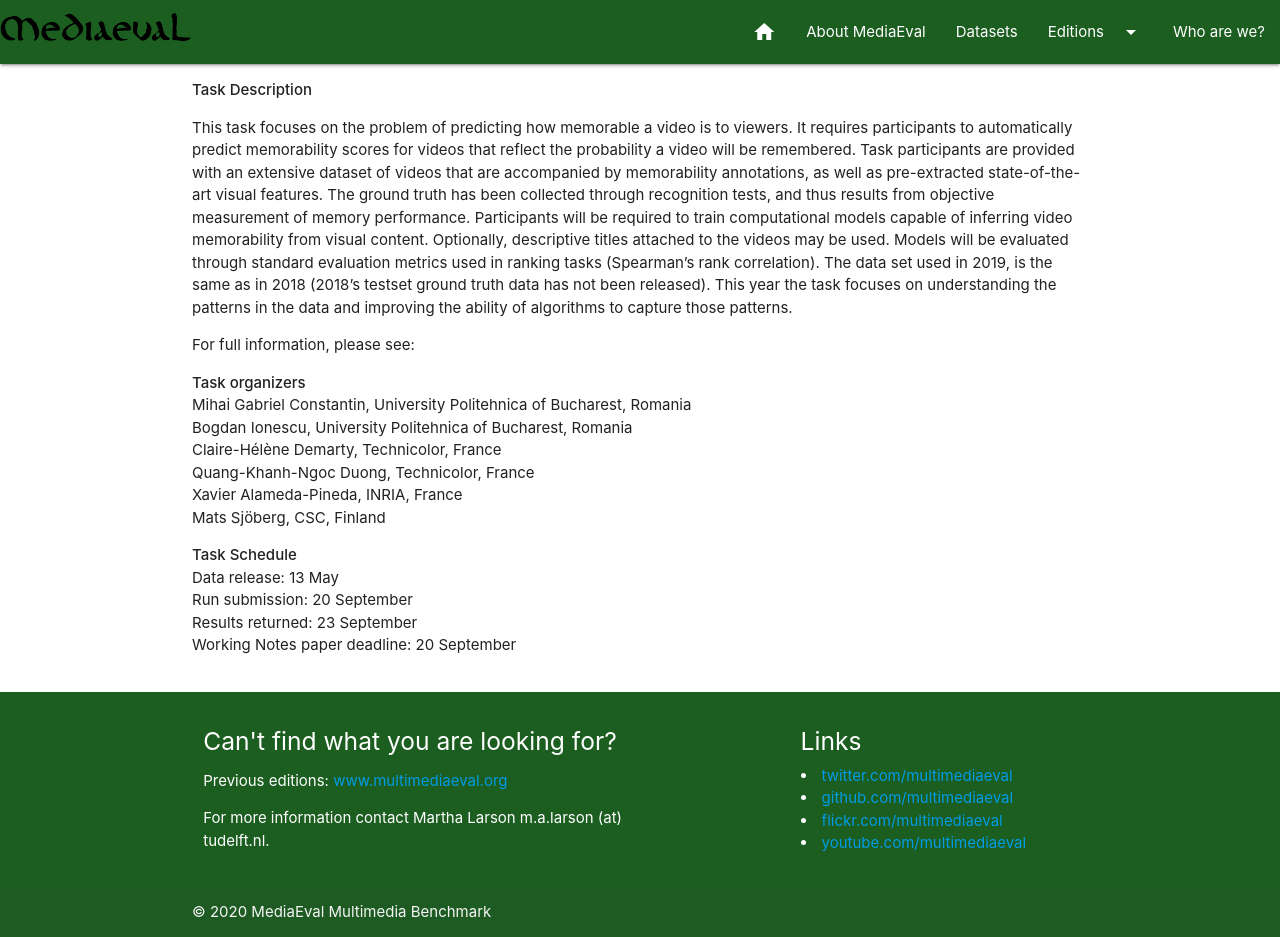
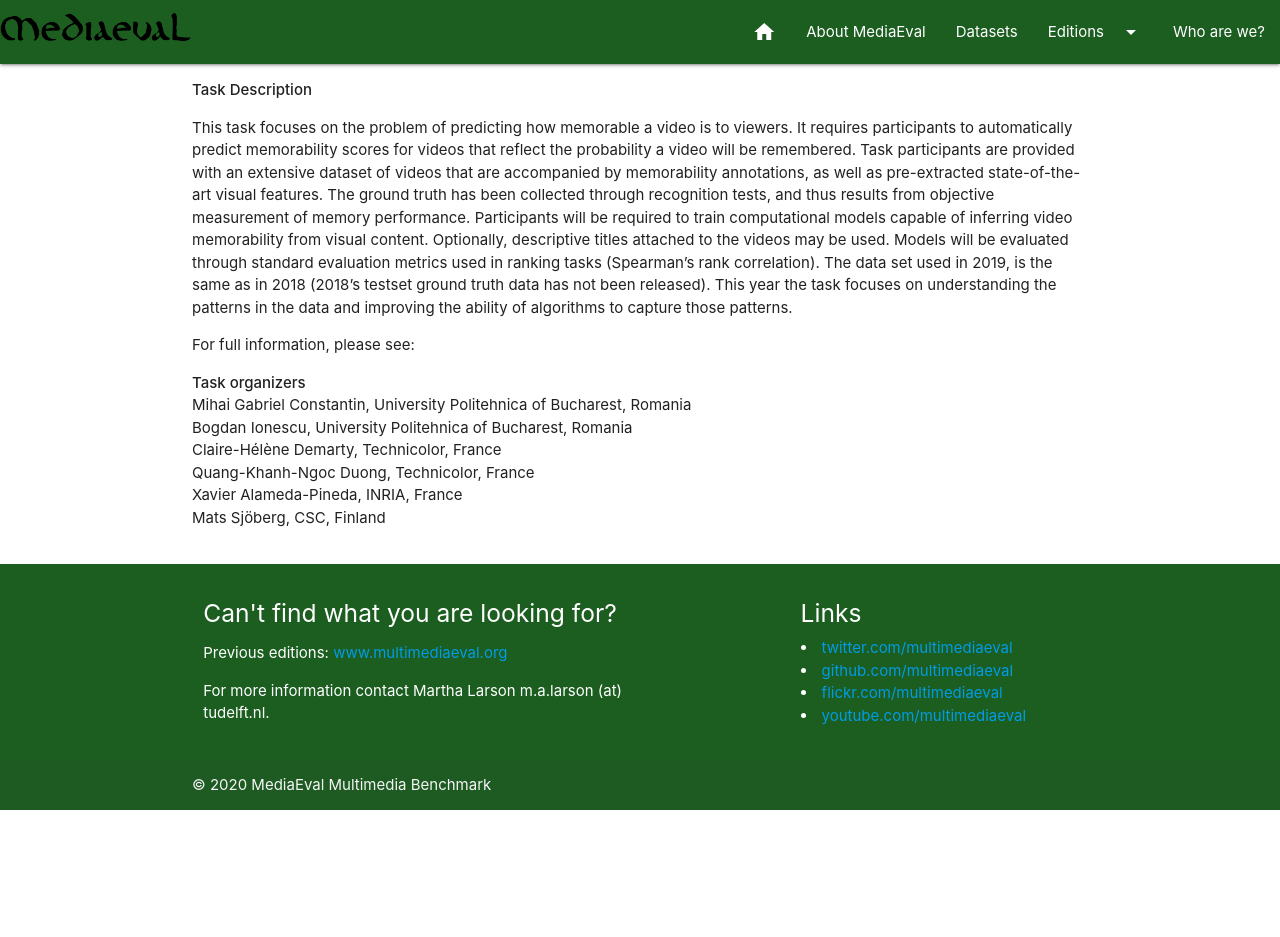
Before and after one commit to multimediaeval/multimediaeval.github.io, a Jekyll site: the page built from _editions/2019/tasks/memorability/index.md, in a window 1280 px wide and 937 px high. Built offline with Jekyll 4.4.1, drawn with Linux system fonts in a browser that asks for light colours.

Commit message:
Update index.md
remove task schedule for test

```diff
--- a/_editions/2019/tasks/memorability/index.md
+++ b/_editions/2019/tasks/memorability/index.md
@@ -20,9 +20,3 @@ Claire-Hélène Demarty, Technicolor, France \\
 Quang-Khanh-Ngoc Duong, Technicolor, France \\
 Xavier Alameda-Pineda, INRIA, France \\
 Mats Sjöberg, CSC, Finland
-
-**Task Schedule** \\
-Data release: 13 May \\
-Run submission: 20 September \\
-Results returned: 23 September \\
-Working Notes paper deadline: 20 September
```
